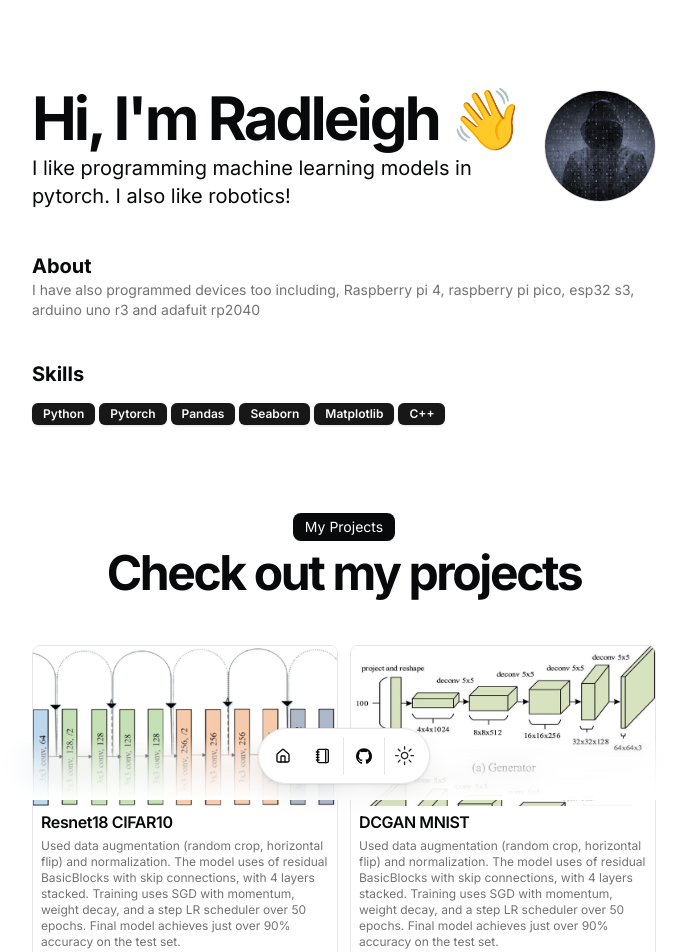
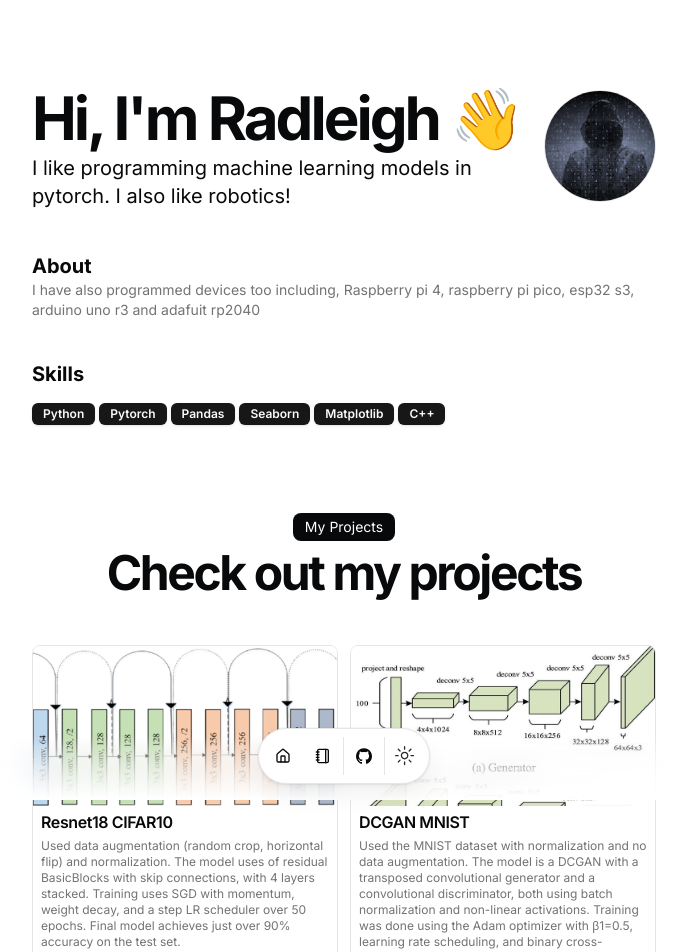
Before and after one commit to DeveloperRadleighPompei/radleighpompei, a Next.js app: page / in a window 1280 px wide. Shown: the top 952 px of the page, without its empty margins (296-983 px from the left). Built offline with nearby package versions, Linux system fonts and the light colour scheme.

Commit message:
updated project2 and added description

```diff
--- a/src/data/resume.tsx
+++ b/src/data/resume.tsx
@@ -69,7 +69,7 @@ export const DATA = {
       href: "https://github.com/DeveloperRadleighPompei/Radleigh-ML/blob/main/MNIST-GAN/main.py",
       active: true,
       description:
-          "Used data augmentation (random crop, horizontal flip) and normalization. The model uses of residual BasicBlocks with skip connections, with 4 layers stacked. Training uses SGD with momentum, weight decay, and a step LR scheduler over 50 epochs. Final model achieves just over 90% accuracy on the test set.",
+          "Used the MNIST dataset with normalization and no data augmentation. The model is a DCGAN with a transposed convolutional generator and a convolutional discriminator, both using batch normalization and non-linear activations. Training was done using the Adam optimizer with β1=0.5, learning rate scheduling, and binary cross-entropy loss. The network was trained for 100 epochs, successfully generating realistic handwritten digits.",
       technologies: [
         "Python",
         "Pytorch"
```
